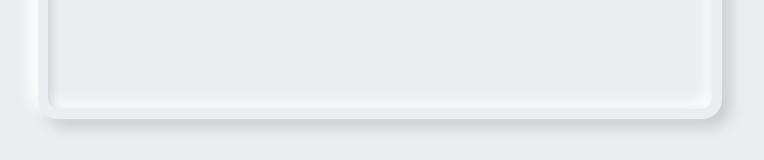
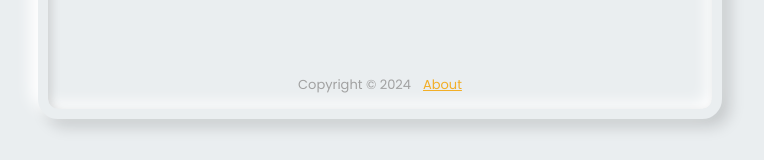
Before and after one commit to tyrants666/React-Todo, a React (Create React App) app: page / in a window 1280 px wide. Shown: the part 603-763 px from the top of the page, without its empty margins (260-1024 px from the left). Built offline with nearby package versions, Linux system fonts and the light colour scheme; data requests are answered from the project's data file.

Commit message:
Router Added with about page and UI updates

```diff
--- a/package.json
+++ b/package.json
@@ -10,6 +10,7 @@
     "react": "^17.0.2",
     "react-dom": "^17.0.2",
     "react-icons": "^4.3.1",
+    "react-router-dom": "^6.25.1",
     "react-scripts": "^5.0.1",
     "web-vitals": "^1.1.2"
   },
--- a/src/App.js
+++ b/src/App.js
@@ -2,7 +2,10 @@
 // import './App.css';
 import Header from './components/Header';
 import Tasks from './components/Tasks';
+import Footer from './components/Footer';
+import About from './components/About'
 import { useState, useEffect } from "react"
+import { BrowserRouter as Router, Route, Routes } from 'react-router-dom';
 
 function App() {
 
@@ -70,12 +73,23 @@ function App() {
   }
 
   return (
-    <div className="App">
-      <div className="container">
-        <Header onAdd={addTask} />
-        { tasks.length>0 ? <Tasks tasks={tasks} onDelete={deleteTask} onToggle={toggleReminder} /> : <p className='notfound'>🤘</p>}
+    <Router>
+      <div className="App">
+        <div className="container">
+          <Routes>
+            <Route path='/' element={
+              <>
+                <Header onAdd={addTask} />
+                { tasks.length>0 ? <Tasks tasks={tasks} onDelete={deleteTask} onToggle={toggleReminder} /> : <p className='notfound'>🤘</p>}
+                <Footer />
+              </>
+            }>
+            </Route>
+            <Route path='/about' element={<About />} />
+          </Routes>
+        </div>
       </div>
-    </div>
+    </Router>
   );
 }
 
--- /dev/null
+++ b/src/components/About.js
@@ -0,0 +1,12 @@
+import { Link } from 'react-router-dom'
+
+const About = () => {
+    return (
+        <div>
+            <h4>Version 1.0.0</h4>
+            <Link to='/'>Go Back</Link>
+        </div>
+    )
+}
+
+export default About
--- /dev/null
+++ b/src/components/Footer.js
@@ -0,0 +1,11 @@
+import React from 'react'
+const Footer = () => {
+  return (
+    <footer>
+        <div>Copyright &copy; 2024</div>
+        <a href="/about">About</a>
+    </footer>
+  )
+}
+
+export default Footer;
--- a/src/index.css
+++ b/src/index.css
@@ -26,7 +26,9 @@ body {
   font-family: "poppins", sans-serif;
   background: var(--core);
 }
-
+a{
+  color: var(--secondary);
+}
 code {
   font-family: source-code-pro, Menlo, Monaco, Consolas, 'Courier New',
     monospace;
@@ -73,6 +75,7 @@ input[type="checkbox"]{
 }
 
 .App .container {
+  position: relative;
   font-size: 1rem;
   padding: 2em;
   width: 65%;
@@ -234,6 +237,9 @@ header form{
 .task-wrapper.container-left{
   max-height: calc(100% - 170px);
   overflow: auto;
+  @media(max-width: 470px) {
+    max-height: calc(100% - 198px);
+  }
 }
 .task{
   /* margin: 17px 8px; */
@@ -288,3 +294,20 @@ header form{
   padding-left: 15px;
   margin-left: -10px;
 }
+/* Footer Component ------------------------ */
+footer{
+    padding: 5px 0 14px;
+    font-size: 13px;
+    position: absolute;
+    bottom: 0;
+    left: 0;
+    width: 100%;
+    text-align: center;
+    z-index: 0;
+    display: flex;
+    justify-content: center;
+    gap: 12px;
+    @media(max-width: 470px) {
+      padding-bottom: 10px;
+    }
+}
```
Also changed, not shown: 1 other file (tests, documents, lock files or other folders).
